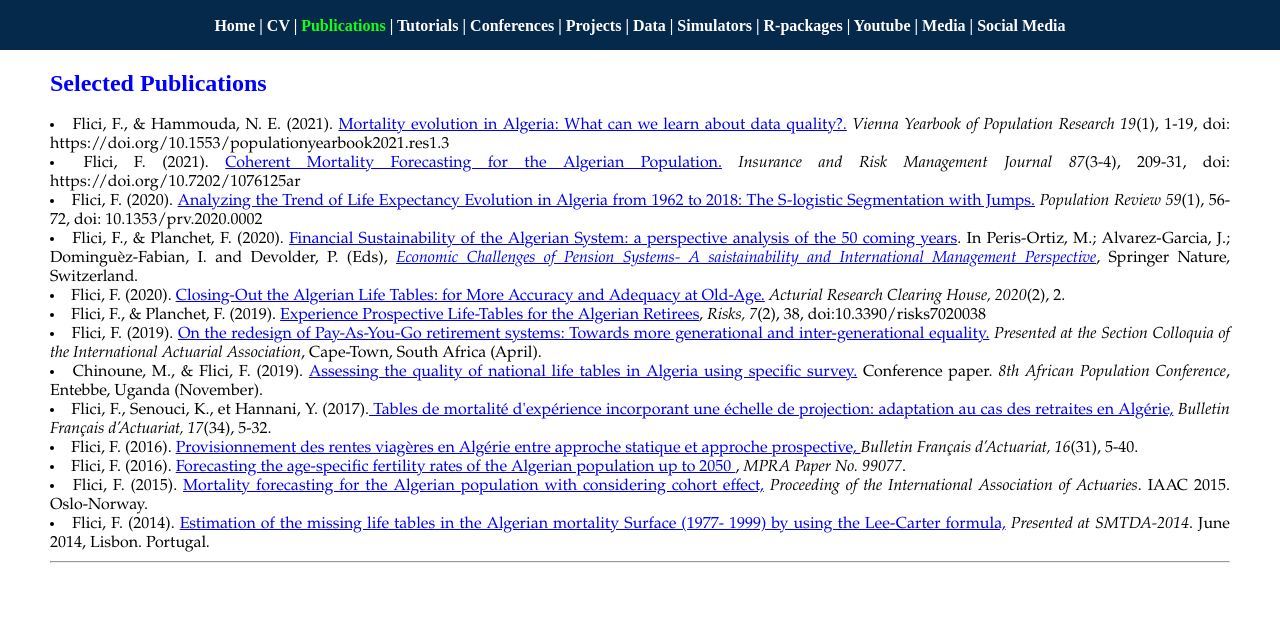
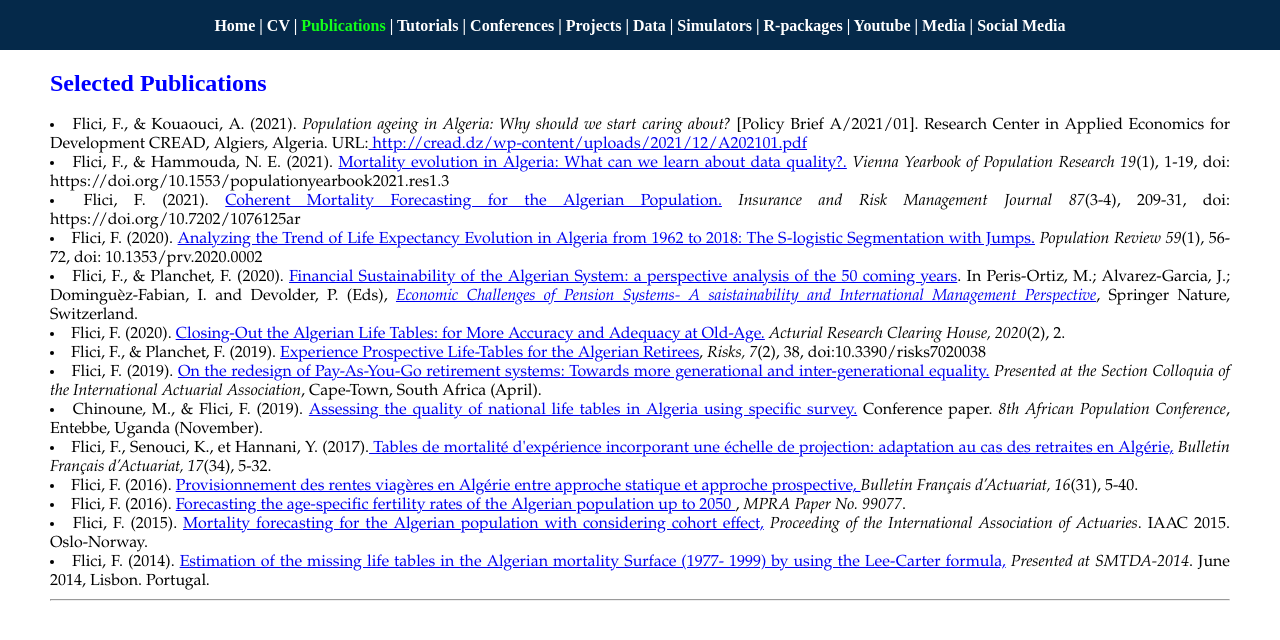
Before and after one commit to Farid-FLICI/farid-flici.github.io, a Jekyll site: the page pub.html, which Jekyll copies as it is, in a window 1280 px wide. Shown: the top 640 px of the page. Built offline with Jekyll 4.4.1, drawn with Linux system fonts in a browser that asks for light colours.

Commit message:
Update pub.html

```diff
--- a/pub.html
+++ b/pub.html
@@ -105,7 +105,9 @@ h3 {
 
 <p style="color:white"> Selected Publications </p>
 <h2 id="pub"> Selected Publications </h2>
-
+<li> Flici, F., & Kouaouci, A. (2021). <i>Population ageing in Algeria: Why should we start caring about?</i> [Policy Brief A/2021/01].
+  Research Center in Applied Economics for Development CREAD, Algiers, Algeria. URL:<a href="http://cread.dz/wp-content/uploads/2021/12/A202101.pdf" target="_blank">
+  http://cread.dz/wp-content/uploads/2021/12/A202101.pdf </a></li>
 <li> Flici, F., & Hammouda, N. E. (2021). <a href="https://www.austriaca.at/0xc1aa5576_0x003cb6e7.pdf" target="_blank">
     Mortality evolution in Algeria: What can we learn about data quality?.</a>
   <i> Vienna Yearbook of Population Research 19</i>(1), 1-19, doi: https://doi.org/10.1553/populationyearbook2021.res1.3 </li>
```
